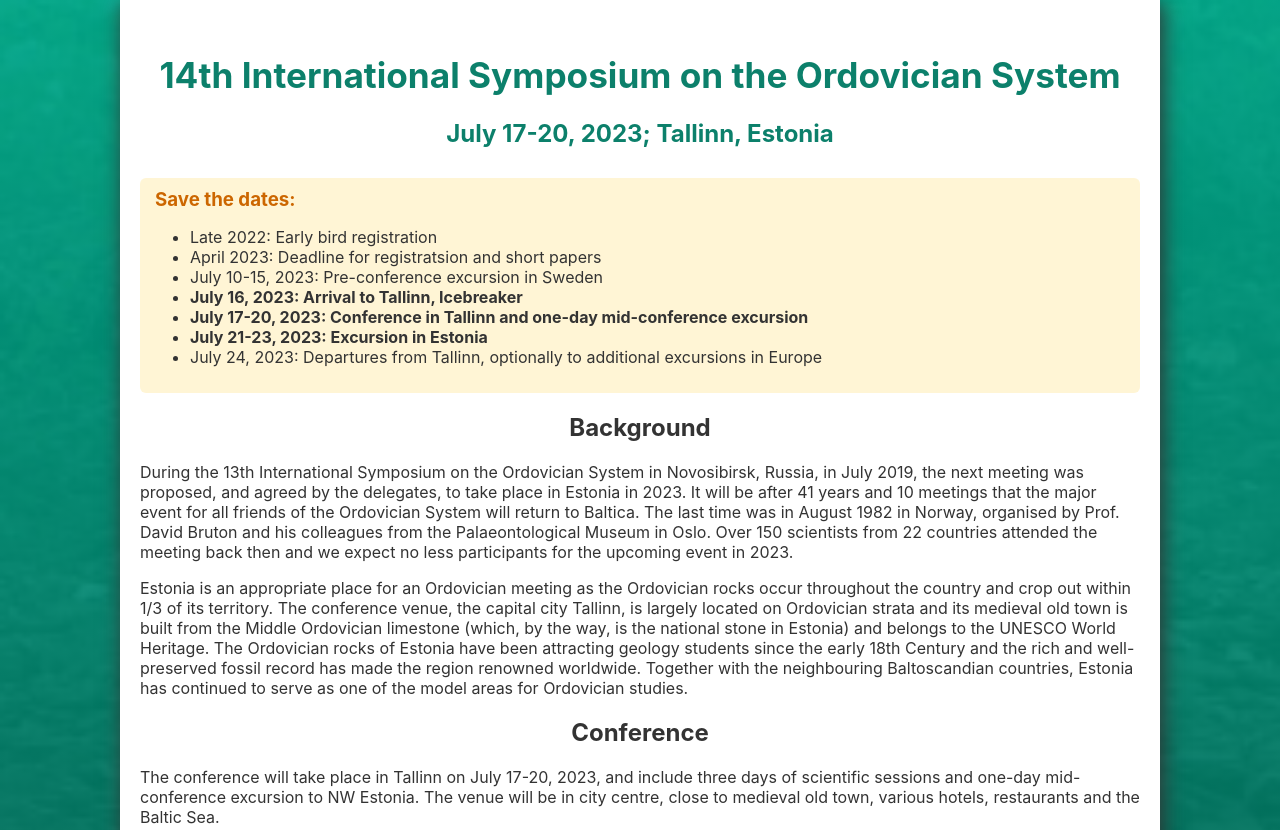
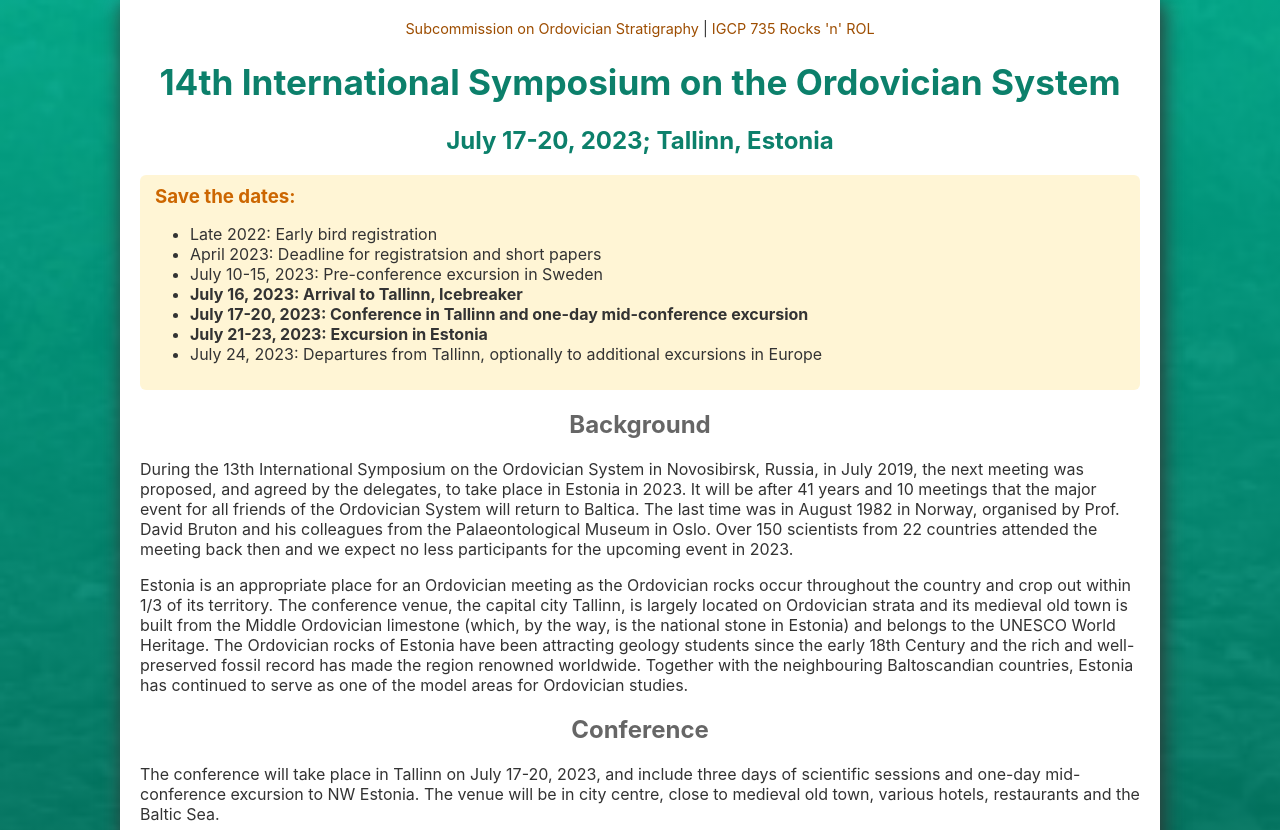
Before and after one commit to geocollections/isos14, a plain HTML site: page src/index.html in a window 1280 px wide. Shown: the top 830 px of the page. Drawn offline with Linux system fonts and the light colour scheme.

Commit message:
added links to ISOS and IGCP735

```diff
--- a/src/index.html
+++ b/src/index.html
@@ -2,14 +2,18 @@
 <html lang="en">
 <head>
     <meta charset="UTF-8">
-    <meta name="description" content=""/>
+    <meta name="viewport" content="width=device-width, initial-scale=1.0"/>
+    <meta name="theme-color" content="#00AF90">
     <meta name="keywords" content="Ordovician, stratigraphy, Symposium, 14th ISOS, ISOS-14, ISOS-2023"/>
+    <meta name="description" content="This website provides information on the 14th International Symposium on the
+    Ordovician System that will take place in Estonia in July 2023"/>
     <title>14th International Symposium on the Ordovician System: Estonia, 2023</title>
     <style>
         <!--
         -->
         h1, h2 {
             text-align: center;
+            color: #666;
         }
 
         h1 {
@@ -26,14 +30,14 @@
             color: #333;
             /*background-color: rgba(0, 175, 144, 1);*/
             font-size: 12pt;
-            background-image: linear-gradient(to bottom, rgba(0, 175, 144, 0.90), rgba(0, 0, 0, 0.9)),
+            background-image: linear-gradient(to bottom, rgba(0, 175, 144, 0.91), rgba(0, 0, 0, 0.9)),
             url('tremadocian.jpg');
             background-size: cover;
         }
 
         a:link, a:visited {
             text-decoration: none;
-            color: #c60; /*#336699 #cd853f #1a60ac*/
+            color: #9d4d00; /*#336699 #cd853f #1a60ac*/
         }
 
         a:active {
@@ -72,9 +76,12 @@
             box-shadow: 3px 3px 20px #333;
         }
         #header {
-            padding: 10px 0;
+            padding: 0;
         }
-
+        #headerlinks {
+            text-align: center;
+            font-size: 0.9em;
+        }
         #footer {
             font-size: 0.8em;
             width: 100%;
@@ -105,6 +112,10 @@
 <body>
 <div id="main">
 <div id="header">
+    <div id="headerlinks">
+        <a href="https://ordovician.stratigraphy.org">Subcommission on Ordovician Stratigraphy</a> |
+        <a href="https://rocksnrol.wordpress.com">IGCP 735 Rocks 'n' ROL</a>
+    </div>
     <h1>14th International Symposium on the Ordovician System</h1>
     <h2>July 17-20, 2023; Tallinn, Estonia</h2>
 </div>
```
